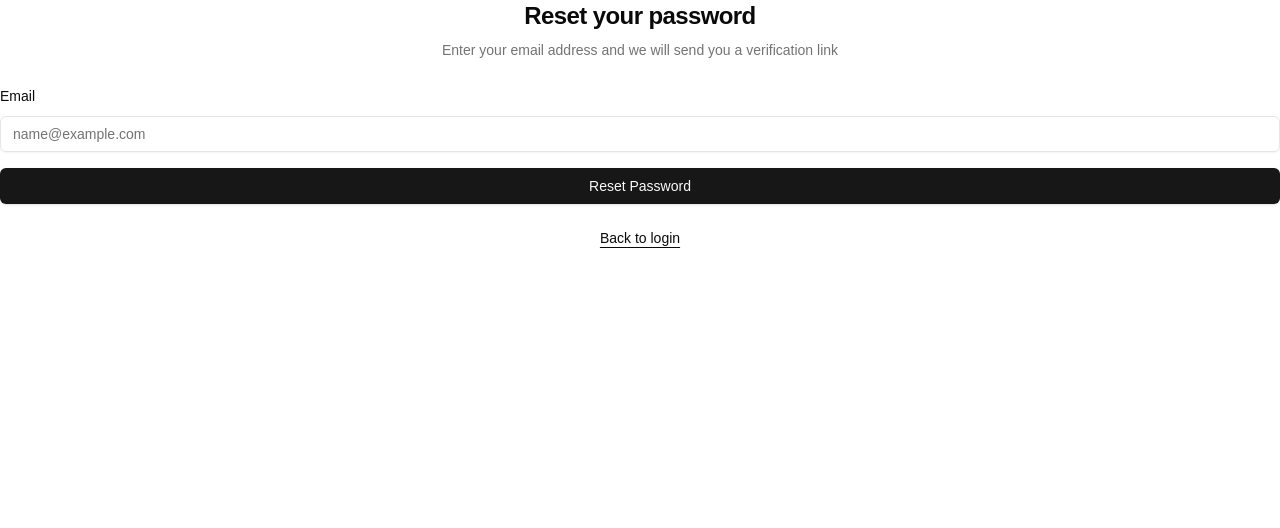
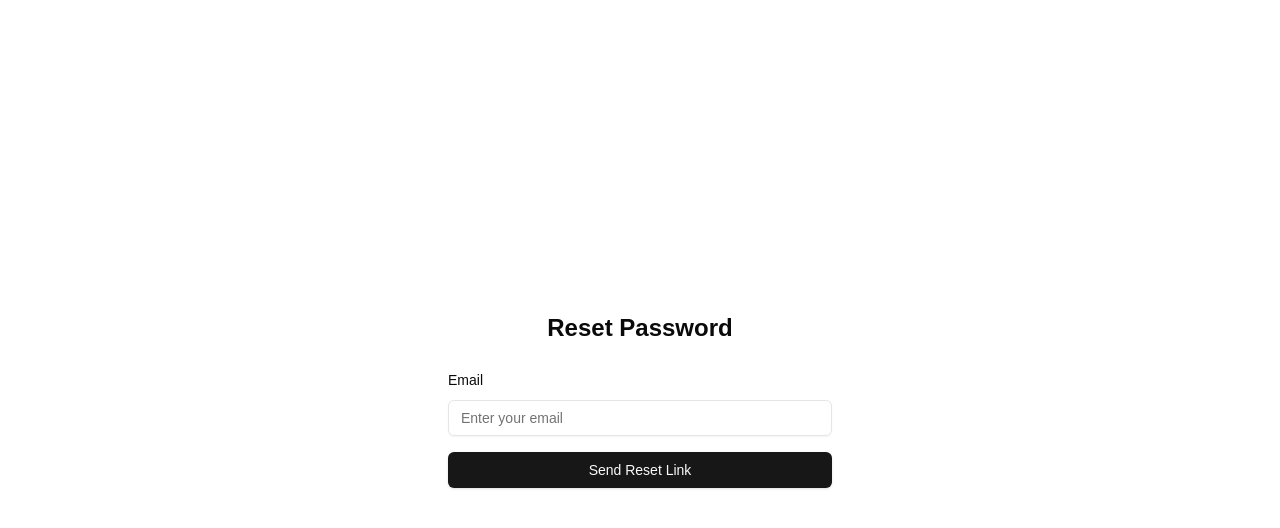
Before and after one commit to samedayramps/tiny-church-app-nextjs, a Next.js app: page /reset-password in a window 1280 px wide. Shown: the top 528 px of the page. Built offline with nearby package versions, Linux system fonts and the light colour scheme.

Commit message:
feat: add auth form and shadcn components

```diff
--- /dev/null
+++ b/src/app/reset-password/actions.ts
@@ -0,0 +1,20 @@
+'use server'
+
+import { createClient } from '@/utils/supabase/server'
+
+export async function resetPassword(formData: FormData) {
+  const supabase = await createClient()
+  const email = formData.get('email') as string
+
+  const { error } = await supabase.auth.resetPasswordForEmail(email, {
+    redirectTo: `${process.env.NEXT_PUBLIC_SITE_URL}/auth/callback?next=/update-password`,
+  })
+
+  if (error) {
+    return {
+      error: error.message
+    }
+  }
+
+  return { message: 'Check your email for the password reset link' }
+}
--- a/src/app/reset-password/page.tsx
+++ b/src/app/reset-password/page.tsx
@@ -1,26 +1,70 @@
-import Link from "next/link"
-import { AuthForm } from "@/components/auth/auth-form"
-import { resetPassword } from "../login/actions"
+'use client'
+
+import { useToast } from '@/hooks/use-toast'
+import { resetPassword } from './actions'
+import { useState } from 'react'
+import { Button } from '@/components/ui/button'
+import { Input } from '@/components/ui/input'
 
 export default function ResetPasswordPage() {
+  const [isLoading, setIsLoading] = useState(false)
+  const { toast } = useToast()
+
+  async function handleSubmit(formData: FormData) {
+    setIsLoading(true)
+
+    try {
+      const result = await resetPassword(formData)
+
+      if (result.error) {
+        toast({
+          variant: "destructive",
+          title: "Error",
+          description: result.error
+        })
+        return
+      }
+
+      toast({
+        title: "Success",
+        description: result.message
+      })
+    } catch {
+      toast({
+        variant: "destructive",
+        title: "Error",
+        description: "Something went wrong. Please try again."
+      })
+    } finally {
+      setIsLoading(false)
+    }
+  }
+
   return (
-    <div className="space-y-6">
-      <div className="space-y-2 text-center">
-        <h1 className="text-2xl font-semibold tracking-tight">
-          Reset your password
-        </h1>
-        <p className="text-sm text-muted-foreground">
-          Enter your email address and we will send you a verification link
-        </p>
-      </div>
-      <AuthForm type="reset" action={resetPassword} />
-      <div className="text-center text-sm">
-        <Link
-          href="/login"
-          className="hover:text-brand underline underline-offset-4"
-        >
-          Back to login
-        </Link>
+    <div className="flex flex-col items-center justify-center min-h-screen py-2">
+      <div className="w-full max-w-md p-8 space-y-6">
+        <h1 className="text-2xl font-bold text-center">Reset Password</h1>
+        <form action={handleSubmit} className="space-y-4">
+          <div className="space-y-2">
+            <label htmlFor="email" className="text-sm font-medium">
+              Email
+            </label>
+            <Input
+              id="email"
+              name="email"
+              type="email"
+              placeholder="Enter your email"
+              required
+            />
+          </div>
+          <Button
+            type="submit"
+            className="w-full"
+            disabled={isLoading}
+          >
+            {isLoading ? 'Loading...' : 'Send Reset Link'}
+          </Button>
+        </form>
       </div>
     </div>
   )
--- /dev/null
+++ b/src/app/update-password/page.tsx
@@ -0,0 +1,102 @@
+'use client'
+
+import { createClient } from '@/utils/supabase/client'
+import { useToast } from '@/hooks/use-toast'
+import { useState } from 'react'
+import { Button } from '@/components/ui/button'
+import { Input } from '@/components/ui/input'
+import { redirect } from 'next/navigation'
+
+export default function UpdatePasswordPage() {
+  const [isLoading, setIsLoading] = useState(false)
+  const { toast } = useToast()
+  const supabase = createClient()
+
+  async function handleSubmit(formData: FormData) {
+    setIsLoading(true)
+
+    const password = formData.get('password') as string
+    const confirmPassword = formData.get('confirmPassword') as string
+
+    if (password !== confirmPassword) {
+      toast({
+        variant: "destructive",
+        title: "Error",
+        description: "Passwords do not match"
+      })
+      setIsLoading(false)
+      return
+    }
+
+    try {
+      const { error } = await supabase.auth.updateUser({
+        password: password
+      })
+
+      if (error) {
+        toast({
+          variant: "destructive",
+          title: "Error",
+          description: error.message
+        })
+        return
+      }
+
+      toast({
+        title: "Success",
+        description: "Password updated successfully"
+      })
+
+      redirect('/login')
+    } catch {
+      toast({
+        variant: "destructive",
+        title: "Error",
+        description: "Something went wrong. Please try again."
+      })
+    } finally {
+      setIsLoading(false)
+    }
+  }
+
+  return (
+    <div className="flex flex-col items-center justify-center min-h-screen py-2">
+      <div className="w-full max-w-md p-8 space-y-6">
+        <h1 className="text-2xl font-bold text-center">Update Password</h1>
+        <form action={handleSubmit} className="space-y-4">
+          <div className="space-y-2">
+            <label htmlFor="password" className="text-sm font-medium">
+              New Password
+            </label>
+            <Input
+              id="password"
+              name="password"
+              type="password"
+              placeholder="Enter new password"
+              required
+            />
+          </div>
+          <div className="space-y-2">
+            <label htmlFor="confirmPassword" className="text-sm font-medium">
+              Confirm Password
+            </label>
+            <Input
+              id="confirmPassword"
+              name="confirmPassword"
+              type="password"
+              placeholder="Confirm new password"
+              required
+            />
+          </div>
+          <Button
+            type="submit"
+            className="w-full"
+            disabled={isLoading}
+          >
+            {isLoading ? 'Updating...' : 'Update Password'}
+          </Button>
+        </form>
+      </div>
+    </div>
+  )
+}
```
